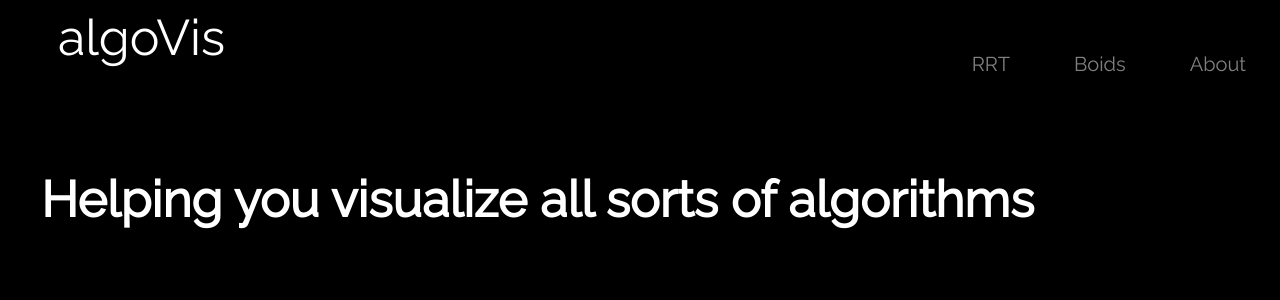
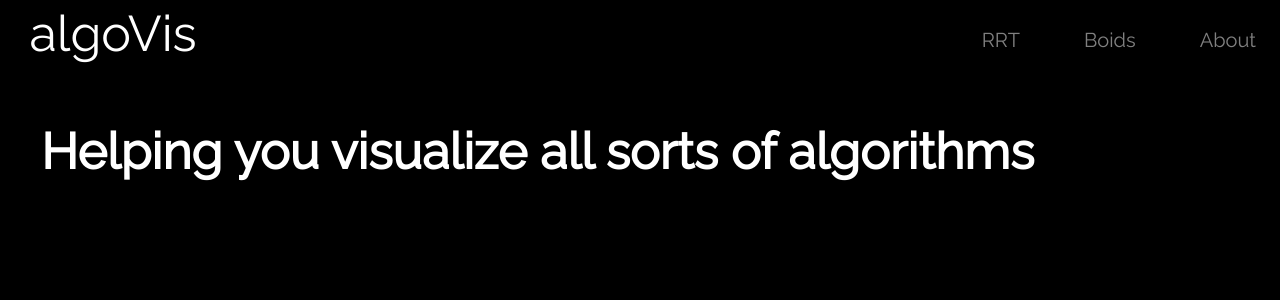
Before and after one commit to TrollsInc/hogio, a React (Create React App) app: page / in a window 1280 px wide. Shown: the top 300 px of the page. Built offline with nearby package versions, Linux system fonts and the light colour scheme.

Commit message:
Minor graphical changes

```diff
--- a/src/pages/pathing.js
+++ b/src/pages/pathing.js
@@ -189,7 +189,7 @@ const Scene = () =>{
 function Pathing() {
     //const cameraControlRef = useRef();
     return (
-        <div style={{height: "90vh", width:"100vw", align: "center"}}>
+        <div style={{height: "75vh", width:"100vw"}}>
             <Canvas orthographic={false}
                     camera={{position: [mappie.width / 2, -mappie.height, 50], fov: 50}}>
                 <ambientLight intensity={Math.PI / 2}/>
@@ -204,7 +204,7 @@ function Pathing() {
                     </button>
                 </h1>
                 <h2>
-                    <ul>
+                    <ul style={{listStyleType:"none", lineHeight:"1.6"}}>
                         <li/> The Rapidly-exploring Random Tree (RRT) algorithm is a path planning algorithm
                         commonly used in robotics.
                         <li/> With the help of a search tree, for each step in the algorithm, RRT samples
--- a/src/styles.css
+++ b/src/styles.css
@@ -9,10 +9,19 @@ body {
     color: white;
     height: 100vh;
     background-color: black;
+    -webkit-font-smoothing: antialiased;
+    -moz-osx-font-smoothing: grayscale;
+    overflow-y: visible;
     overflow-x: hidden;
-    overflow-y: scroll;
-    scroll-snap-type: y mandatory;
+    display: flex;
+    flex-direction: column;
+    min-height: 100vh;
 }
+*{
+    -ms-overflow-style: none;
+    scrollbar-width: none;
+}
+
 
 
 .siteTitle {
@@ -20,7 +29,6 @@ body {
     max-width: 50%;
     font-size: 50px;
     text-align: left;
-    padding: .25rem;
 }
 
 h1 {
@@ -53,7 +61,7 @@ h4 {
 
 .nav {
     background: rgba(0, 0, 0, 0.5);
-    width: 100%;
+    width: 100vw;
     color: white;
     position: sticky;
     top: 0;
@@ -62,8 +70,8 @@ h4 {
     justify-content: space-between;
     align-items: stretch;
     text-align: center;
-    padding-left: 50px;
-    z-index: 3;
+    padding-left: 2vw;
+    z-index: 1;
 }
 
 .nav ul {
@@ -72,8 +80,6 @@ h4 {
     list-style: none;
     gap: 1rem;
     display: flex;
-    padding: 24px 10px;
-
 }
 
 .nav a {
@@ -90,7 +96,7 @@ h4 {
 }
 
 .nav li {
-    transition: 0.4s;
+    transition: 0.1s;
     color: grey;
     font-size: 20px;
     text-decoration: none;
@@ -99,7 +105,7 @@ h4 {
 }
 
 .nav li:hover {
-    background-color: rgba(232, 236, 241, 0.3);
+    font-style: italic;
 }
 
 
```
